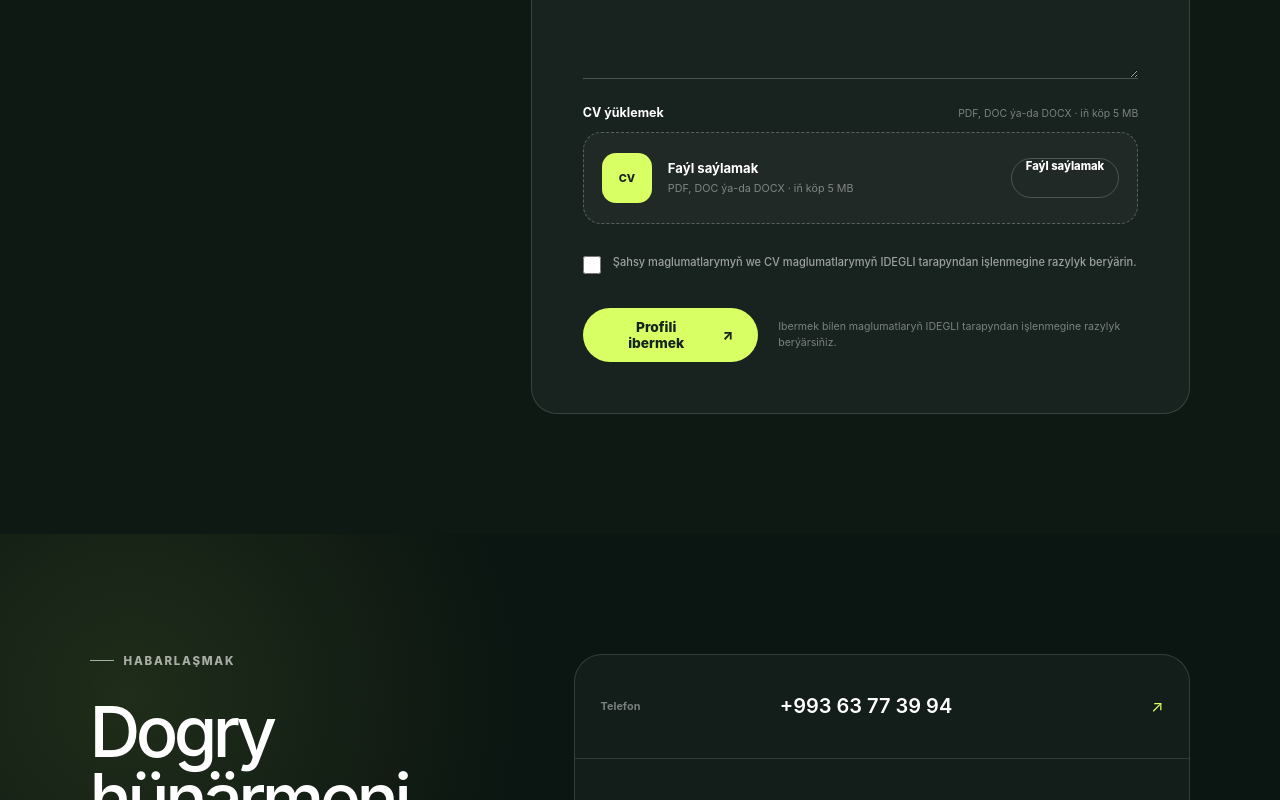
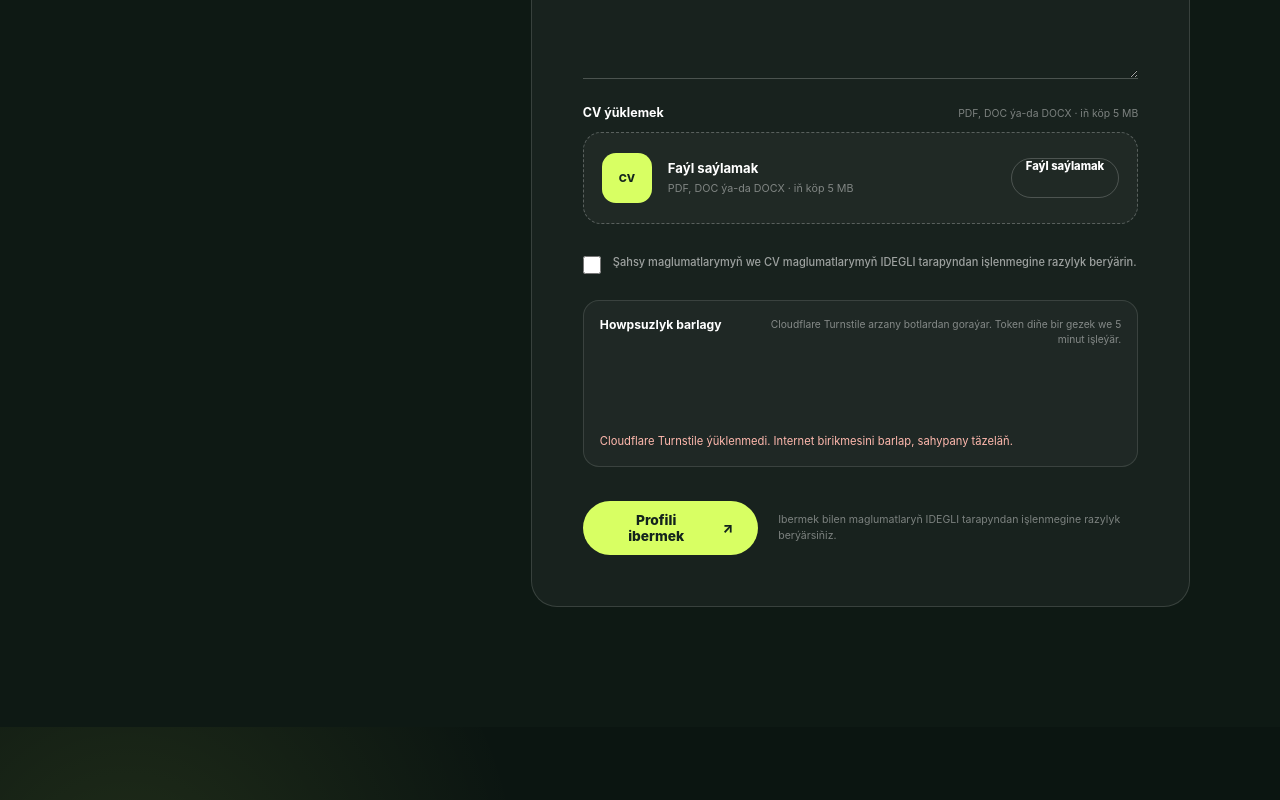
Before and after one commit to Stoun05/idegli-hr-platforma, a React (Vite) app: page / in a window 1280 px wide. Shown: the part 6094-6894 px from the top of the page. Built offline with nearby package versions, Linux system fonts and the light colour scheme; no server answers.

Commit message:
Require Turnstile verification on production forms

```diff
--- a/src/components/ApplicationSection.jsx
+++ b/src/components/ApplicationSection.jsx
@@ -1,9 +1,11 @@
 import { useRef, useState } from 'react'
 import '../application.css'
 import '../backend.css'
+import { backendConfig } from '../config/backend.js'
 import { applicationCopy } from '../data/applicationContent.js'
 import ArrowIcon from './ArrowIcon.jsx'
 import EmployerRequestFields from './EmployerRequestFields.jsx'
+import TurnstileWidget from './TurnstileWidget.jsx'
 
 const MAX_CV_SIZE = 5 * 1024 * 1024
 const ALLOWED_CV_EXTENSIONS = ['pdf', 'doc', 'docx']
@@ -25,14 +27,24 @@ export default function ApplicationSection({
   const [validationError, setValidationError] = useState('')
   const [isSubmitting, setIsSubmitting] = useState(false)
   const [submissionMode, setSubmissionMode] = useState('')
+  const [turnstileToken, setTurnstileToken] = useState('')
+  const [turnstileError, setTurnstileError] = useState('')
+  const [turnstileResetKey, setTurnstileResetKey] = useState(0)
   const fileInputRef = useRef(null)
   const extra = applicationCopy[lang]
   const usesSupabase = backendMode === 'supabase'
+  const hasTurnstile = backendConfig.hasTurnstile
 
   const resetValidation = () => {
     setSubmitted(false)
     setSubmissionMode('')
     setValidationError('')
+  }
+
+  const resetTurnstile = () => {
+    setTurnstileToken('')
+    setTurnstileError('')
+    setTurnstileResetKey((current) => current + 1)
   }
 
   const clearCv = () => {
@@ -44,6 +56,7 @@ export default function ApplicationSection({
   const changeAudience = (nextAudience) => {
     setAudience(nextAudience)
     resetValidation()
+    resetTurnstile()
     setConsent(false)
     if (nextAudience === 'employer') clearCv()
   }
@@ -94,6 +107,16 @@ export default function ApplicationSection({
       return
     }
 
+    if (usesSupabase && !hasTurnstile) {
+      setValidationError(extra.securityConfigError)
+      return
+    }
+
+    if (usesSupabase && !turnstileToken) {
+      setValidationError(turnstileError || extra.securityRequired)
+      return
+    }
+
     const form = event.currentTarget
     const formData = new FormData(form)
     formData.delete('cv')
@@ -109,6 +132,7 @@ export default function ApplicationSection({
       const result = await handleSubmit({
         audience,
         fields,
+        turnstileToken: usesSupabase ? turnstileToken : '',
         cvFile: audience === 'candidate' ? cvFile : null,
         cv: audience === 'candidate' && cvFile
           ? {
@@ -119,10 +143,16 @@ export default function ApplicationSection({
           : null,
       })
 
+      if (usesSupabase) resetTurnstile()
+
       if (!result?.ok) {
-        const errorMessage = result?.mode === 'supabase-error' && result?.backupSaved
-          ? extra.remoteError
-          : extra.storageError
+        let errorMessage = result?.error || extra.remoteError
+
+        if (result?.code === 'rate_limited') errorMessage = extra.rateLimited
+        if (result?.code === 'captcha_failed' || result?.code === 'captcha_required') errorMessage = extra.securityExpired
+        if (result?.mode === 'supabase-configuration-error') errorMessage = extra.securityConfigError
+        if (result?.mode === 'supabase-error' && result?.backupSaved && !result?.code) errorMessage = extra.remoteError
+
         setValidationError(errorMessage)
         return
       }
@@ -132,6 +162,7 @@ export default function ApplicationSection({
       setConsent(false)
       if (audience === 'candidate') clearCv()
     } catch {
+      if (usesSupabase) resetTurnstile()
       setValidationError(usesSupabase ? extra.remoteError : extra.storageError)
     } finally {
       setIsSubmitting(false)
@@ -281,6 +312,31 @@ export default function ApplicationSection({
               <span>{audience === 'candidate' ? extra.consent : extra.employerConsent}</span>
             </label>
 
+            {usesSupabase && hasTurnstile && (
+              <div className="turnstile-section">
+                <div className="turnstile-section-header">
+                  <strong>{extra.securityTitle}</strong>
+                  <small>{extra.securityHint}</small>
+                </div>
+                <TurnstileWidget
+                  siteKey={backendConfig.turnstileSiteKey}
+                  lang={lang}
+                  resetKey={turnstileResetKey}
+                  onToken={(token) => {
+                    setTurnstileToken(token)
+                    setTurnstileError('')
+                    if (token) setValidationError('')
+                  }}
+                  onError={() => setTurnstileError(extra.securityLoadError)}
+                />
+                {turnstileError && <p className="form-error-message" role="alert">{turnstileError}</p>}
+              </div>
+            )}
+
+            {usesSupabase && !hasTurnstile && (
+              <div className="turnstile-config-error" role="alert">{extra.securityConfigError}</div>
+            )}
+
             {validationError && (
               <div className="form-validation-summary" role="alert">
                 <strong>{extra.validationTitle}:</strong> {validationError}
@@ -289,7 +345,11 @@ export default function ApplicationSection({
           </div>
 
           <div className="form-submit-row">
-            <button className="button button-accent" type="submit" disabled={isSubmitting}>
+            <button
+              className="button button-accent"
+              type="submit"
+              disabled={isSubmitting || (usesSupabase && !hasTurnstile)}
+            >
               {isSubmitting
                 ? extra.submitting
                 : audience === 'candidate'
```
